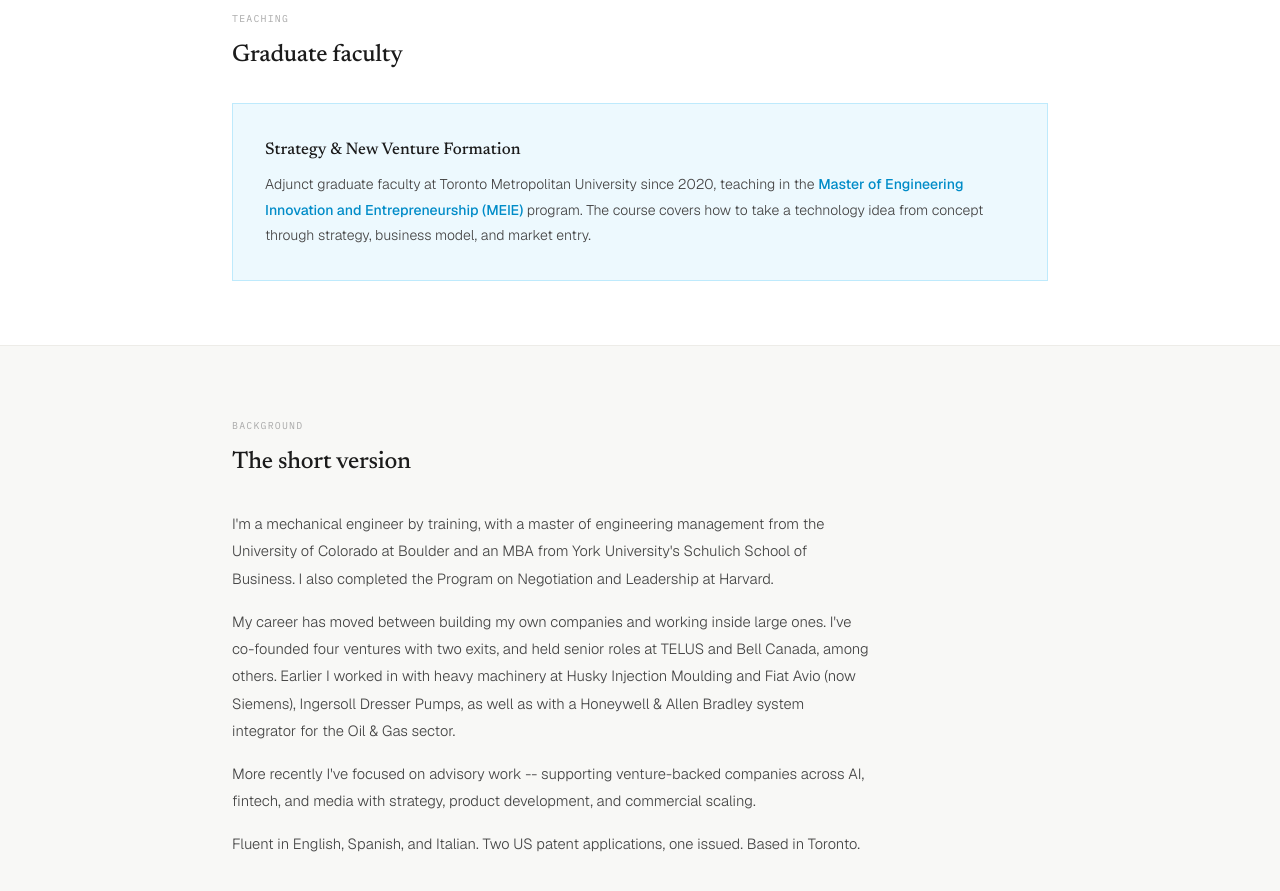
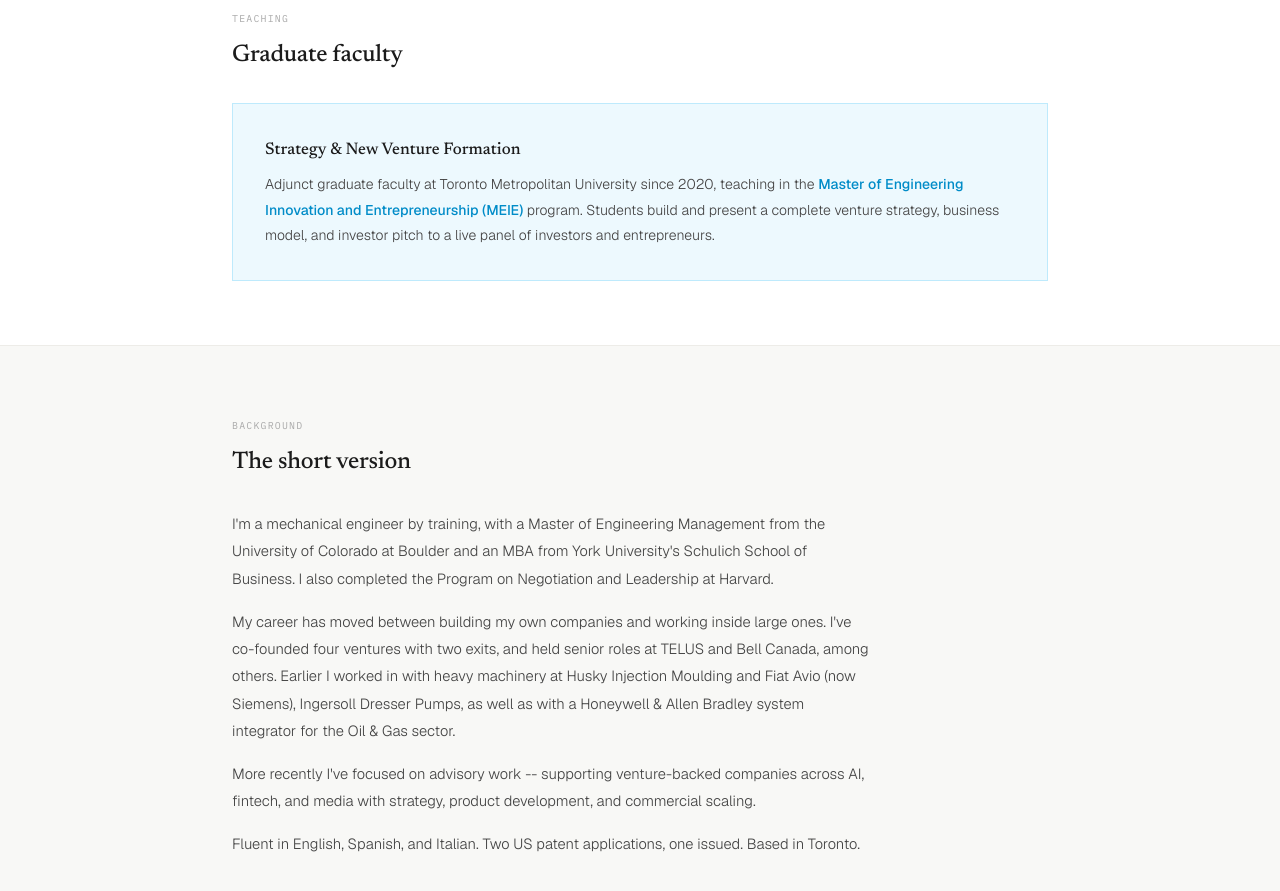
Before and after one commit to madriz/madriz.ca, a plain HTML site: page index.html in a window 1280 px wide. Shown: the part 1841-2732 px from the top of the page. Drawn offline with nearby package versions, Linux system fonts and the light colour scheme.

Commit message:
Add files via upload

```diff
--- a/index.html
+++ b/index.html
@@ -101,7 +101,7 @@
   .hero-photo { animation: up 0.6s ease 0.1s both; }
   .hero-img {
     width: 180px; height: 180px; object-fit: cover; display: block;
-    border: none; outline: none; border-radius: 0;
+    border: none; outline: none; border-radius: 50%;
   }
   .hero-links {
     margin-top: 1.5rem; display: flex; gap: 0.6rem; flex-wrap: wrap;
@@ -374,7 +374,7 @@
     <h2 class="section-heading rv">Graduate faculty</h2>
     <div class="teaching-block rv">
       <h3>Strategy &amp; New Venture Formation</h3>
-      <p>Adjunct graduate faculty at Toronto Metropolitan University since 2020, teaching in the <a href="https://www.torontomu.ca/master-engineering-innovation-entrepreneurship/" target="_blank">Master of Engineering Innovation and Entrepreneurship (MEIE)</a> program. The course covers how to take a technology idea from concept through strategy, business model, and market entry.</p>
+      <p>Adjunct graduate faculty at Toronto Metropolitan University since 2020, teaching in the <a href="https://www.torontomu.ca/master-engineering-innovation-entrepreneurship/" target="_blank">Master of Engineering Innovation and Entrepreneurship (MEIE)</a> program. Students build and present a complete venture strategy, business model, and investor pitch to a live panel of investors and entrepreneurs.</p>
     </div>
   </div>
 </section>
@@ -386,7 +386,7 @@
     <span class="mono rv">Background</span>
     <h2 class="section-heading rv">The short version</h2>
     <div class="bg-prose rv">
-      <p>I'm a mechanical engineer by training, with a master of engineering management from the University of Colorado at Boulder and an MBA from York University's Schulich School of Business. I also completed the Program on Negotiation and Leadership at Harvard.</p>
+      <p>I'm a mechanical engineer by training, with a Master of Engineering Management from the University of Colorado at Boulder and an MBA from York University's Schulich School of Business. I also completed the Program on Negotiation and Leadership at Harvard.</p>
       <p>My career has moved between building my own companies and working inside large ones. I've co-founded four ventures with two exits, and held senior roles at TELUS and Bell Canada, among others. Earlier I worked in with heavy machinery at Husky Injection Moulding and Fiat Avio (now Siemens), Ingersoll Dresser Pumps, as well as with a Honeywell &amp; Allen Bradley system integrator for the Oil &amp; Gas sector.</p>
       <p>More recently I've focused on advisory work -- supporting venture-backed companies across AI, fintech, and media with strategy, product development, and commercial scaling.</p>
       <p>Fluent in English, Spanish, and Italian. Two US patent applications, one issued. Based in Toronto.</p>
```
